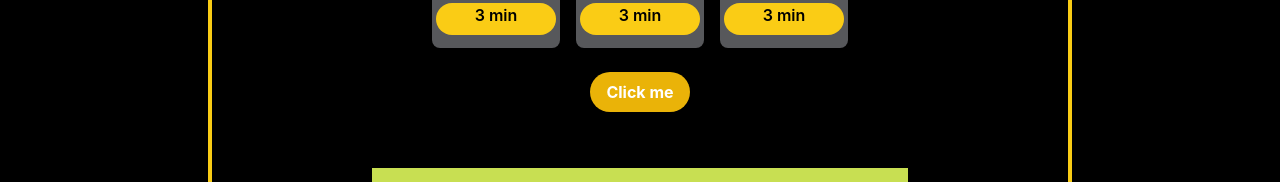
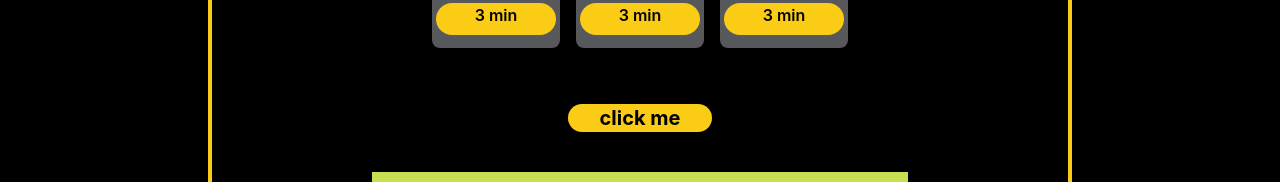
Before and after one commit to HAAJBachelor/gamification-frontend, a React (Create React App) app in the folder gamefication-frontend/: page /game in a window 1280 px wide. Shown: the part 328-510 px from the top of the page. Built offline with nearby package versions, Linux system fonts and the light colour scheme.

Commit message:
fixed the click me button

```diff
--- a/gamefication-frontend/src/components/Pages/GamePage.tsx
+++ b/gamefication-frontend/src/components/Pages/GamePage.tsx
@@ -27,27 +27,19 @@ const GamePage = () => {
                     <div>
                         <Title title="Velg neste utfordring"/>
                         <Questions/>
-                        <div className='py-4'>
-                            <button onClick={newEditorHandler}
-                                    className="bg-yellow-500 text-white font-bold py-2 px-4 rounded-full">Click me
-                            </button>
-                        </div>
+                            <Button handleOnClick={newEditorHandler} text='click me'/>
+
                     </div>
                     <ProgressBar/>
                 </NewCard>}
             {!state && <NewCard>
                 <div className='flex flex-row justify-items-center'>
-                    <div>
-                        <Problem/>
-                    </div>
+                    <Problem/>
                     <div>
                         <GameEditor/>
                     </div>
-
                 </div>
-                <div className='py-4'>
-                    <Button onClickHandler={closeEditorHandler} text='clickme'/>
-                </div>
+                    <Button handleOnClick={closeEditorHandler} text='click me'/>
             </NewCard>}
         </div>
     );
```
